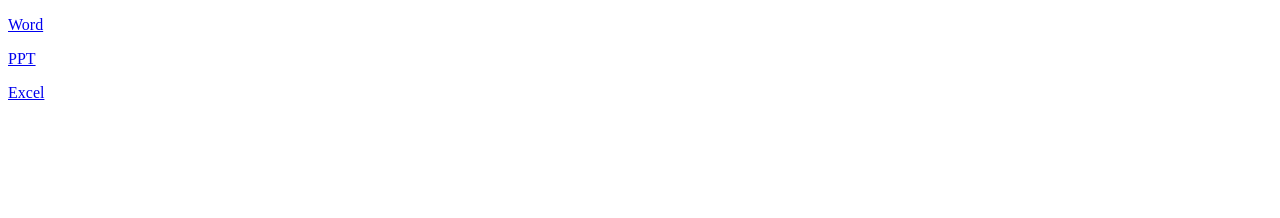
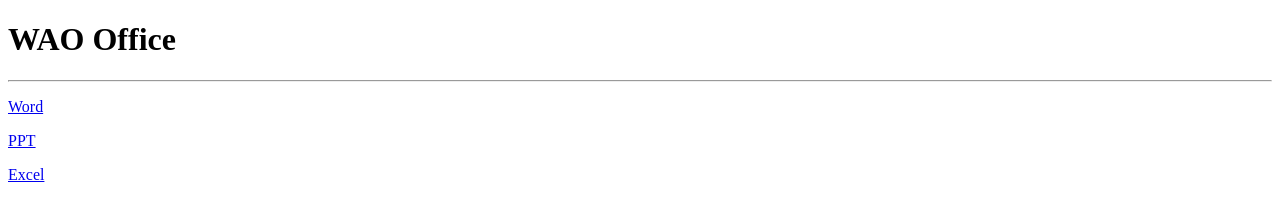
Before and after one commit to Whimsy-Studio/WAO, a plain HTML site: page index.html in a window 1280 px wide. Drawn offline with Linux system fonts and the light colour scheme.

Commit message:
Update index.html

```diff
--- a/index.html
+++ b/index.html
@@ -5,6 +5,8 @@
 <meta charset="utf-8">
 </head>
 <body>
+  <h1>WAO Office</h1>
+  <hr />
 <p><a href="Word\index.html">Word</a></p>
 <p><a href="PPT\index.html">PPT</a></p>
 <p><a href="Excel\index.html">Excel</a></p>
```
